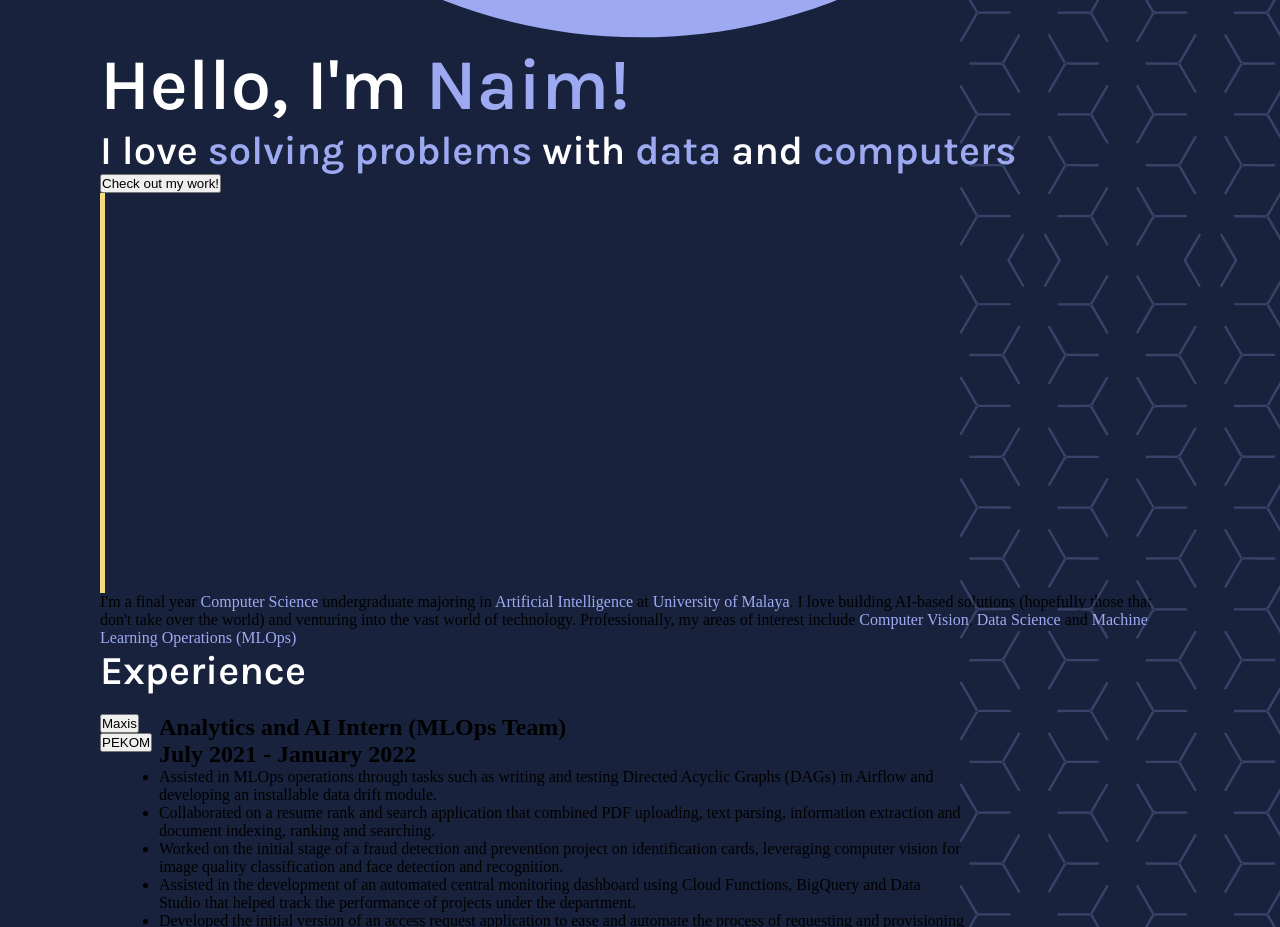
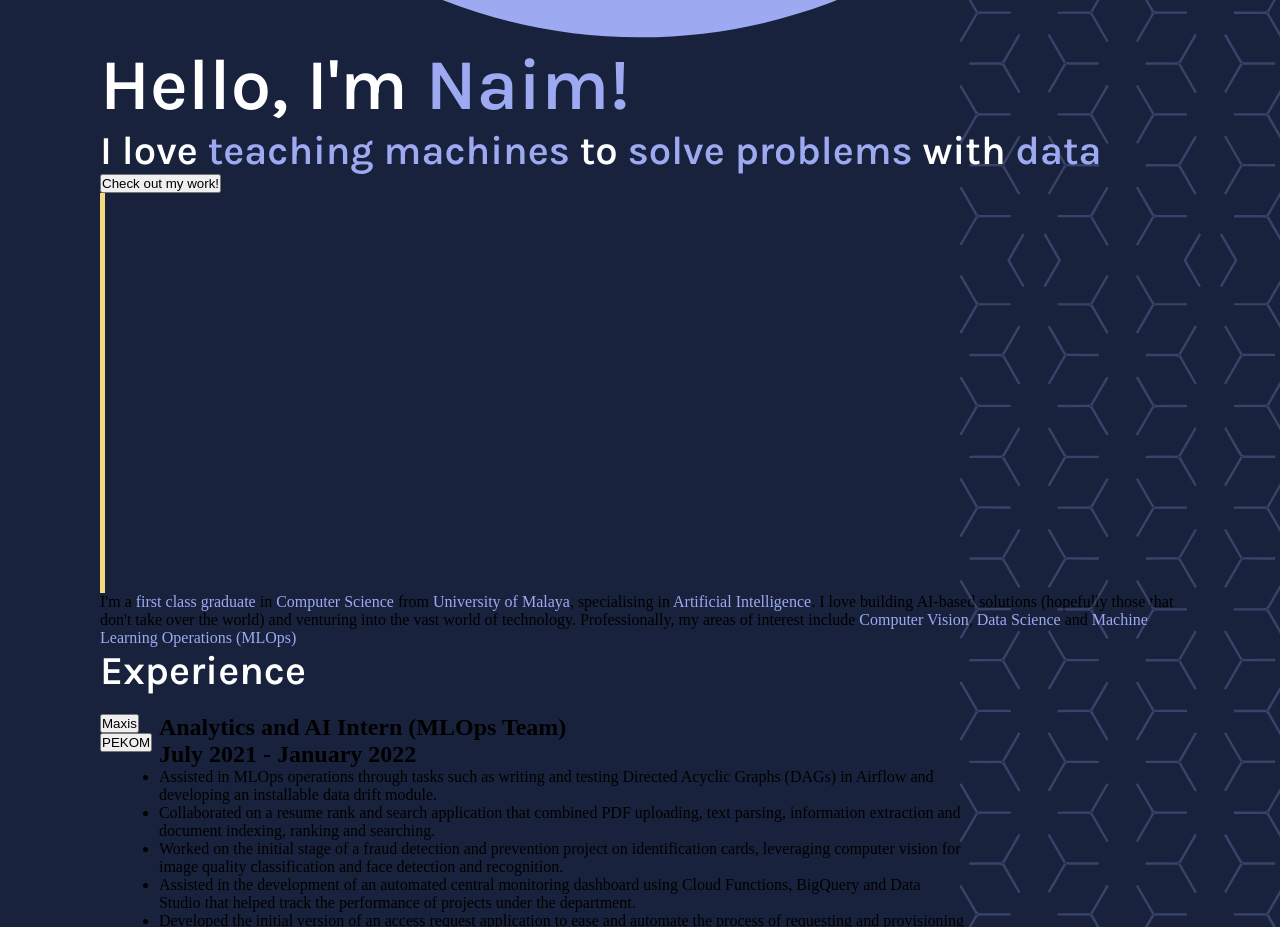
Before and after one commit to tengznaim/portfolio-website-v2, a Gatsby site: page / in a window 1280 px wide. Shown: the part 2140-3067 px from the top of the page. Built offline with nearby package versions, Linux system fonts and the light colour scheme; Gatsby itself is replaced by a stand-in of ours; some packages are replaced by stand-ins of ours.

Commit message:
updated hero and contact section, uploaded updated resume and og image

```diff
--- a/src/components/sections/Contact.js
+++ b/src/components/sections/Contact.js
@@ -8,9 +8,10 @@ export default function Contact() {
         Contact
       </h1>
       <p className={styles.paragraph} data-aos="fade" data-aos-delay="1000">
-        As I'm still a student until early 2023, I'm not actively looking for
-        positions. However, if you'd like to know more about me, interested to
-        work with me or just want to say hi, feel free to contact me!
+        I'm currently looking for positions, primarily in Data Science, Computer
+        Vision or Machine Learning Engineering. If you'd like to know more about
+        me, interested to work with me or just want to say hi, feel free to
+        contact me!
       </p>
       <a href="mailto:naimtmas@gmail.com">
         <button
--- a/src/components/sections/Hero.js
+++ b/src/components/sections/Hero.js
@@ -14,9 +14,9 @@ export default function Hero() {
           data-aos="fade-right"
           data-aos-delay="500"
         >
-          I love <span className={styles.highlighted}>solving problems</span>{" "}
-          with <span className={styles.highlighted}>data</span> and{" "}
-          <span className={styles.highlighted}>computers</span>
+          I love <span className={styles.highlighted}>teaching machines</span>{" "}
+          to <span className={styles.highlighted}>solve problems</span> with{" "}
+          <span className={styles.highlighted}>data</span>
         </h1>
         <Link to="/archive">
           <button
@@ -35,11 +35,11 @@ export default function Hero() {
           data-aos="fade-left"
           data-aos-delay="1500"
         >
-          I'm a final year{" "}
-          <span className={styles.highlighted}>Computer Science</span>{" "}
-          undergraduate majoring in{" "}
-          <span className={styles.highlighted}>Artificial Intelligence</span> at{" "}
-          <span className={styles.highlighted}>University of Malaya</span>. I
+          I'm a <span className={styles.highlighted}>first class graduate</span>{" "}
+          in <span className={styles.highlighted}>Computer Science</span> from{" "}
+          <span className={styles.highlighted}>University of Malaya</span>,
+          specialising in{" "}
+          <span className={styles.highlighted}>Artificial Intelligence</span>. I
           love building AI-based solutions (hopefully those that don't take over
           the world) and venturing into the vast world of technology.
           Professionally, my areas of interest include{" "}
```
Also changed, not shown: static/og.png, 1 other file.
